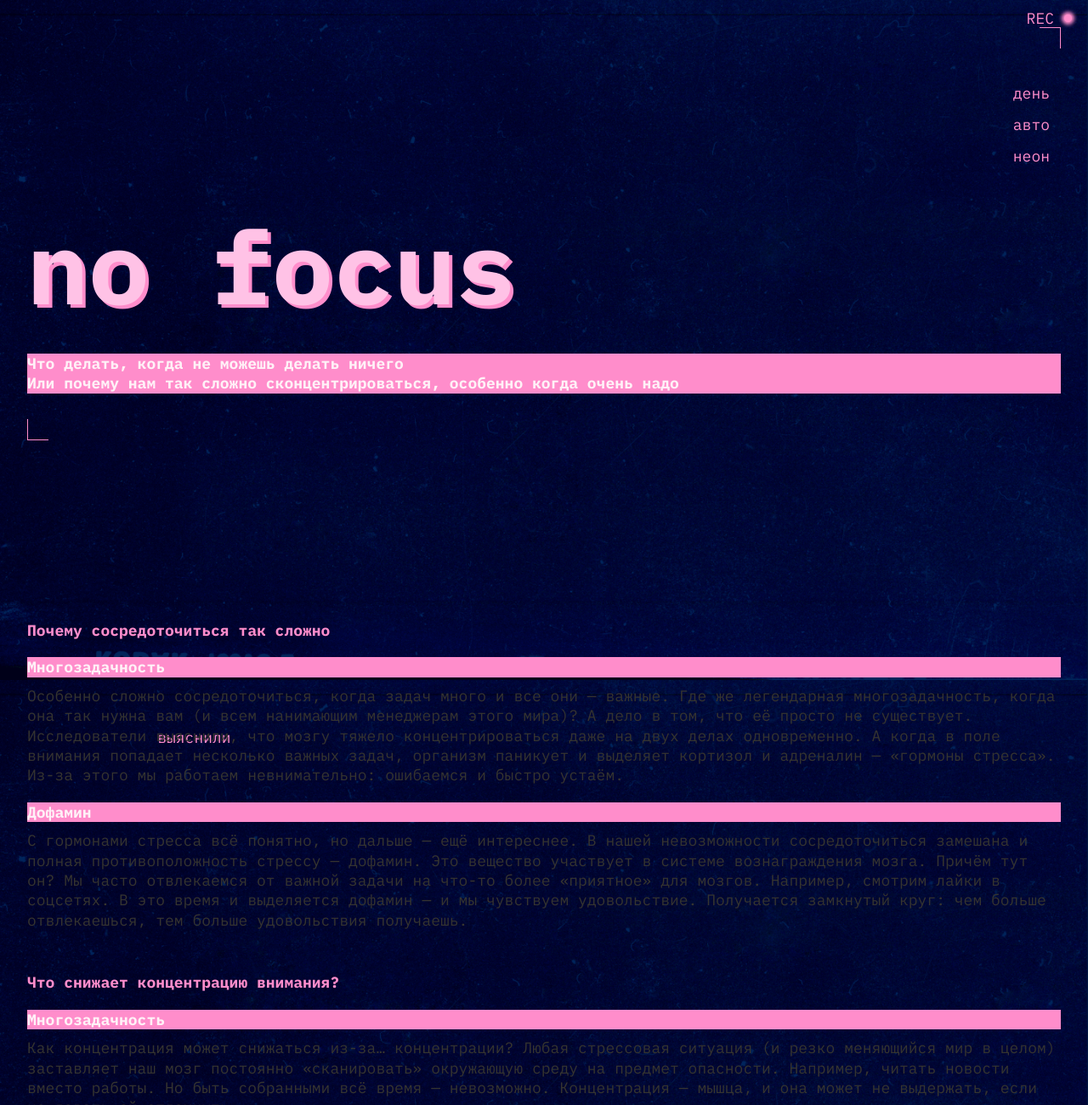
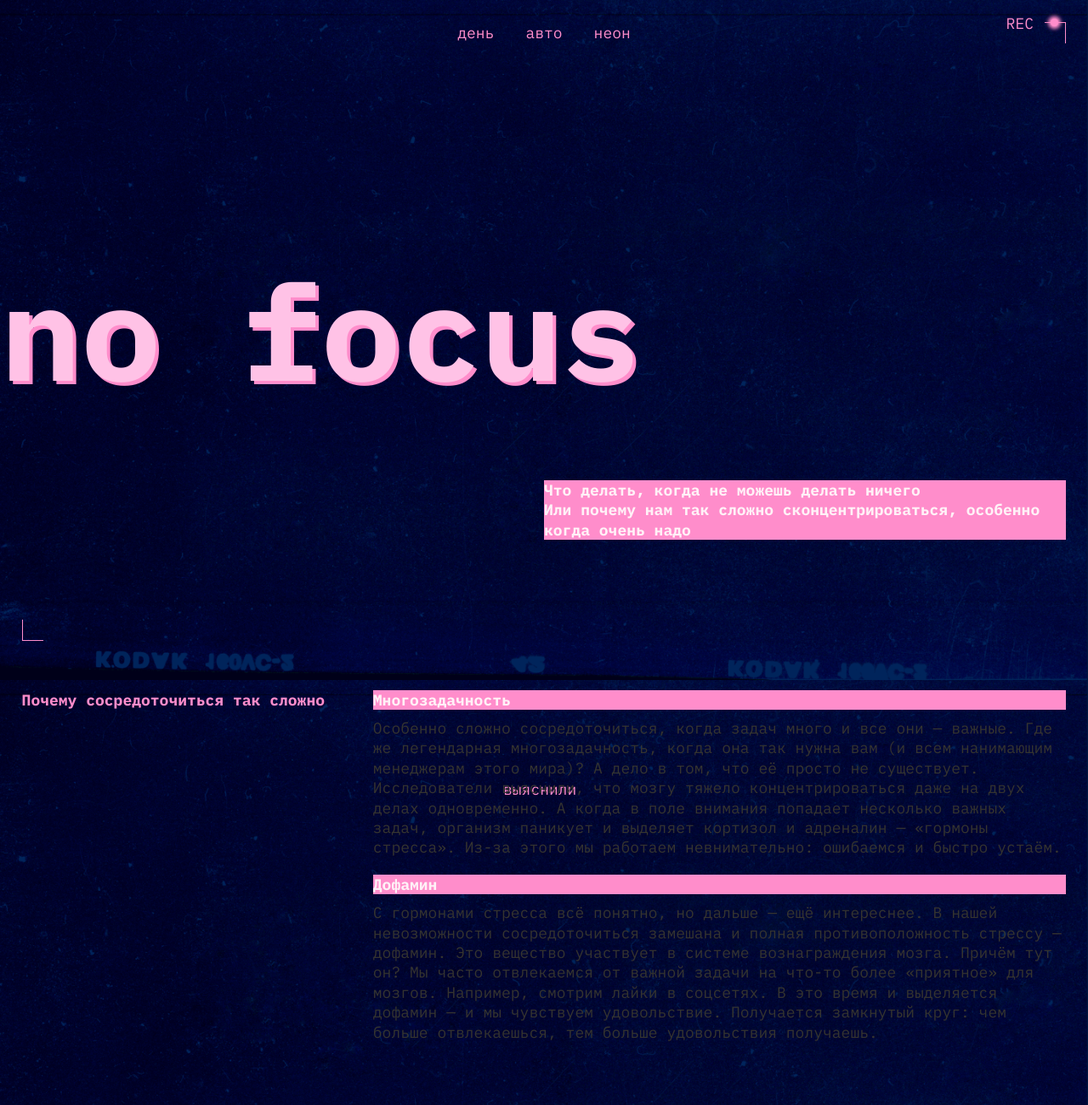
Before and after one commit to zusmanzus/slozhno-sosredotochitsya, a plain HTML site: page index.html in a window 1280 px wide. Shown: the top 1300 px of the page at 85% size. Drawn offline with Linux system fonts and the light colour scheme.

Commit message:
desktop css first

```diff
--- a/styles/style.css
+++ b/styles/style.css
@@ -216,14 +216,18 @@ body {
   justify-content: center;
 }
 
-@media (width <= 768px) {
+@media (width < 768px) {
   .section__block__pictures-grid {
     gap: 10px;
     grid-template-columns: 1;
   }
 }
 
-@media (768px <= width <= 1024px) {
+@media (width >= 768px) {
+  .section__block__title__pictures {
+    margin-block-end: 1.75vh;
+  }
+
   .pictures-grid-image {
     display: block;
     height: 100%;
@@ -257,6 +261,9 @@ body {
     grid-area: street;
     object-fit: contain;
   }
+}
+
+@media (768px <= width < 1024px) {
 
   .header {
     min-block-size: 984px;
@@ -309,12 +316,125 @@ body {
     margin-block-end: 5vh;
   }
 
-  .section__block__title__pictures {
-    margin-block-end: 1.75vh;
+  .footer {
+    min-block-size: 984px;
+  }
+}
+
+@media (width >= 1024px) {
+  .page {
+    padding: 2vi;
+  }
+
+  .header {
+    min-block-size: 728px;
+    display: grid;
+    /* grid-template-rows: 24% 50% 11% 25%; */
+    grid-template-rows: repeat(3, 1fr);
+    grid-template-columns: repeat(2, 1fr);
+    margin-block-end: 20px;
+  }
+
+  .header__rec-block::before {
+    right: 6%;
+    top: 2%;
+  }
+
+  .header__rec-block::after {
+    right: 3.75%;
+    top: 2.7%;
+  }
+
+  .header__theme-menu {
+    grid-row: 1;
+    grid-column-start: 1;
+    grid-column-end: 3;
+    display: flex;
+    justify-content: center;
+    align-items: flex-start;
+  }
+
+  .header__theme-menu-list {
+    flex-direction: row;
+    margin-block-start: 0;
+  }
+
+  .header__title {
+    margin-inline-start: -2%;
+  }
+
+  .title {
+    font-size: clamp(7.5rem, 0.5625rem + 14.4531vw, 9.8125rem);
+    grid-row: 2;
+    grid-column-start: 1;
+    grid-column-end: 3;
+    margin-block: 0;
+    display: flex;
+    align-content: center;
+    flex-wrap: wrap;
+  }
+
+  .header__paragraph {
+    grid-row: 3;
+    grid-column-start: 2;
+    grid-column-end: 3;
+    display: flex;
+    justify-content: center;
+    max-block-size: 70px;
+  }
+
+  .decorated-zone::before {
+    grid-row: 1;
+    grid-column-start: 2;
+  }
+
+  .decorated-zone::after {
+    grid-row: 3;
+    grid-column-start: 1;
+    top: 90%;
+  }
+
+  .header__rec-block::before {
+    right: 5%;
+  }
+
+  .header__rec-block::after {
+    right: 2.75%;
+  }
+
+  .section {
+    margin-block-end: 80px;
+  }
+
+  .section:nth-of-type(2n+1) {
+    margin-block-start: 7.25vh;
+    grid-template-columns: 32% auto;
+    gap: 20px;
+  }
+
+  .section__problems {
+    grid-template-columns: repeat(3, 1fr);
+    grid-template-rows: repeat(3, auto);
+    column-gap: 20px;
+  }
+
+  .section__problems__title {
+    grid-row-start: 1;
+    grid-row-end: 2;
+    grid-column-start: 1;
+    grid-column-end: 2;
+  }
+
+  .section__problems .section__block {
+    grid-row-start: 2;
   }
 
   .footer {
-    min-block-size: 984px;
+    display: grid;
+    grid-template-columns: repeat(1, 1fr);
+    min-block-size: 728px;
+    min-inline-size: 984px;
+    height: 100%;
+    width: 100%;
   }
-
 }
```
